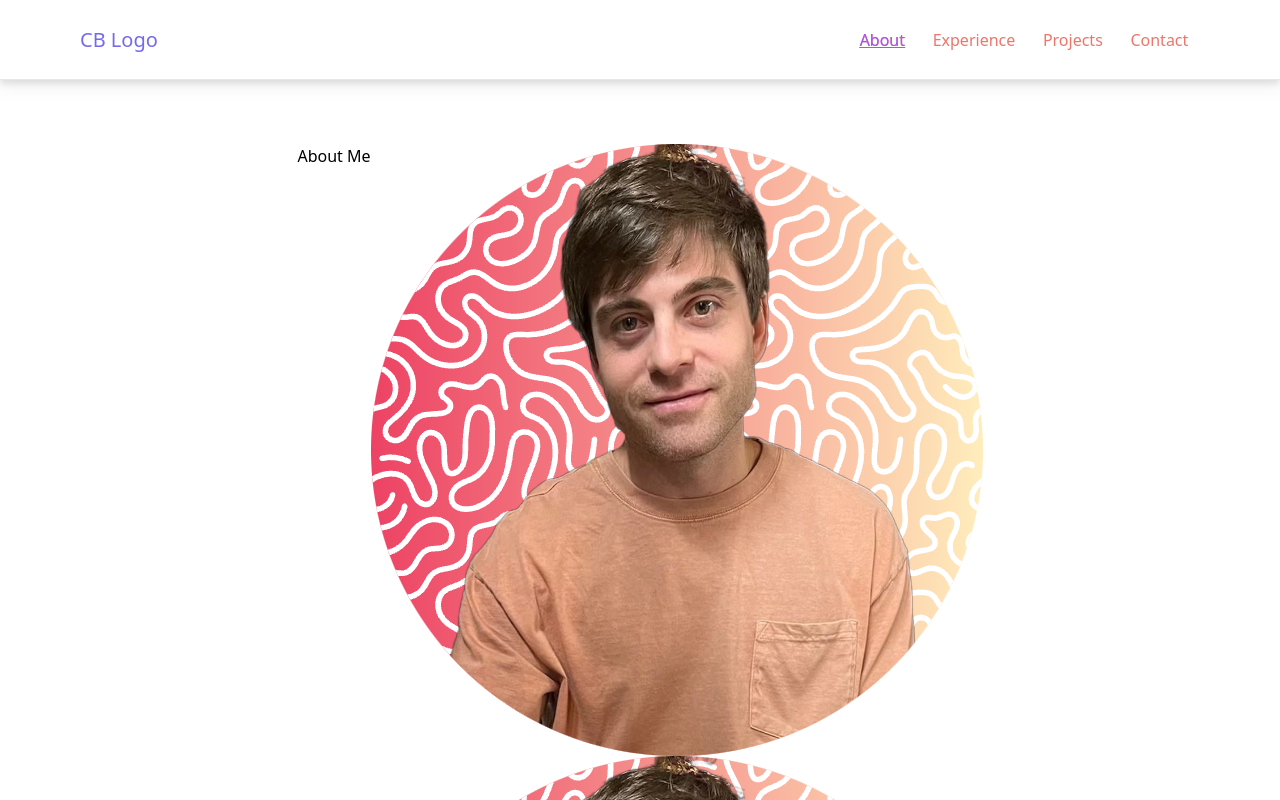
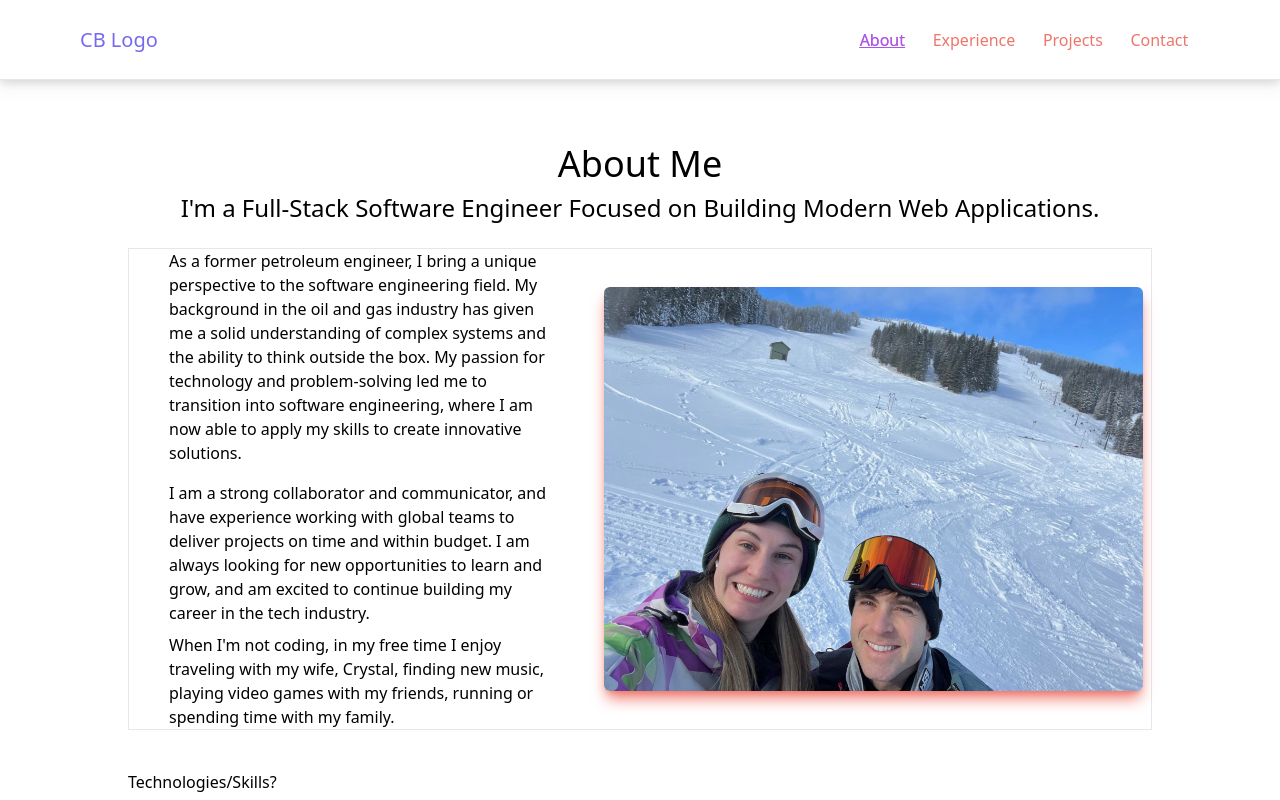
Before and after one commit to csb91/portfolio_site, a Next.js app: page /about in a window 1280 px wide. Built offline with nearby package versions, Linux system fonts and the light colour scheme.

Commit message:
add about me image finish first section on about me page with background info

```diff
--- a/next.config.js
+++ b/next.config.js
@@ -3,6 +3,16 @@ const nextConfig = {
   experimental: {
     appDir: true,
   },
+  images: {
+    remotePatterns: [
+      {
+        protocol: 'https',
+        hostname: 'placehold.co',
+        port: '',
+        pathname: '/600x400.png',
+      },
+    ],
+  },
 }
 
 module.exports = nextConfig
--- a/src/app/about/page.tsx
+++ b/src/app/about/page.tsx
@@ -1,28 +1,51 @@
 import Image from 'next/image';
-import profilePic from '../../../public/profile-pic.png'
+import aboutMePic from '../../../public/IMG_5335.jpg'
 
 export default function About() {
   return (
-    <>
-      <div>About Me</div>
-      <div className='flex-column justify-center'>
-      <Image
-      src={profilePic}
-      alt='Carter Brooks Profile Picture'
-      priority
-      />
-            <Image
-      src={profilePic}
-      alt='Carter Brooks Profile Picture'
-      priority
-      />
-            <Image
-      src={profilePic}
-      alt='Carter Brooks Profile Picture'
-      priority
-      />
+    <div>
+      <h1 className='text-4xl text-center'>
+        About Me
+      </h1>
+      <h2 className='text-2xl text-center mt-2'>
+        I&apos;m a Full-Stack Software Engineer Focused on Building Modern Web Applications.
+      </h2>
+      <div className='container flex flex-col-reverse md:flex-row justify-between mx-auto max-w-5xl mt-6 border'>
+        <div className='md:w-1/2 px-10'>
+            <p className='mb-4'>
+            As a former petroleum engineer, I bring a unique perspective to the software engineering field.
+            My background in the oil and gas industry has given me a solid understanding of complex systems
+            and the ability to think outside the box. My passion for technology and problem-solving led me
+            to transition into software engineering, where I am now able to apply my skills to create innovative
+            solutions.
+            </p>
+            <p className='mb-2'>
+            I am a strong collaborator and communicator, and have experience working with global teams to
+            deliver projects on time and within budget. I am always looking for new opportunities to learn and grow,
+            and am excited to continue building my career in the tech industry.
+            </p>
+            <p>
+            When I&apos;m not coding, in my free time I enjoy traveling with my wife, Crystal, finding new music,
+            playing video games with my friends, running or spending time with my family.
+            </p>
+        </div>
+        <div className='flex items-center p-2'>
+          <Image
+          src={aboutMePic}
+          width='600'
+          height='400'
+          alt='Carter Brooks Profile Picture'
+          priority
+          className='shadow-lg shadow-[#EE756A] rounded-md'
+          />
+        </div>
       </div>
-    </>
-
+      <div className='mt-10'>
+        Technologies/Skills?
+      </div>
+      <div className='mt-10'>
+        Spotify Recent Played?
+      </div>
+    </div>
   )
 }
--- a/src/app/contact/page.tsx
+++ b/src/app/contact/page.tsx
@@ -6,14 +6,14 @@ import SocialLinks from "@/components/SocialLinks";
 export default function Contact() {
 
   return (
-    <div className='flex-col px-4'>
+    <div className='flex-col px-4 sm:px-0'>
       <h1 className='text-4xl text-center'>
         Get In Touch!
       </h1>
       <p className='text-center mt-2 px-4 md:px-64'>
         I&apos;m currently looking for new opportunities. Please feel free to reach out via the contact form or using one of the other methods listed.
       </p>
-      <div className='container flex flex-col-reverse justify-evenly mx-auto border-2 rounded-md md:flex-row mt-6 mb-6 p-4 rainbow-mesh max-w-5xl'>
+      <div className='container flex flex-col-reverse justify-evenly mx-auto border-2 rounded-md md:flex-row mt-6 mb-6 p-4 rainbow-mesh max-w-5xl shadow-lg'>
         <div className='container flex flex-col justify-center mt-6 md:mt-0 md:mb-0 md:mr-10 border-2 rounded-md md:w-96 p-4'>
           <div className='flex flex-row mx-4 mb-6'>
             <Phone className='mr-4'/>
```
Also changed, not shown: public/IMG_5335.jpg (added).
